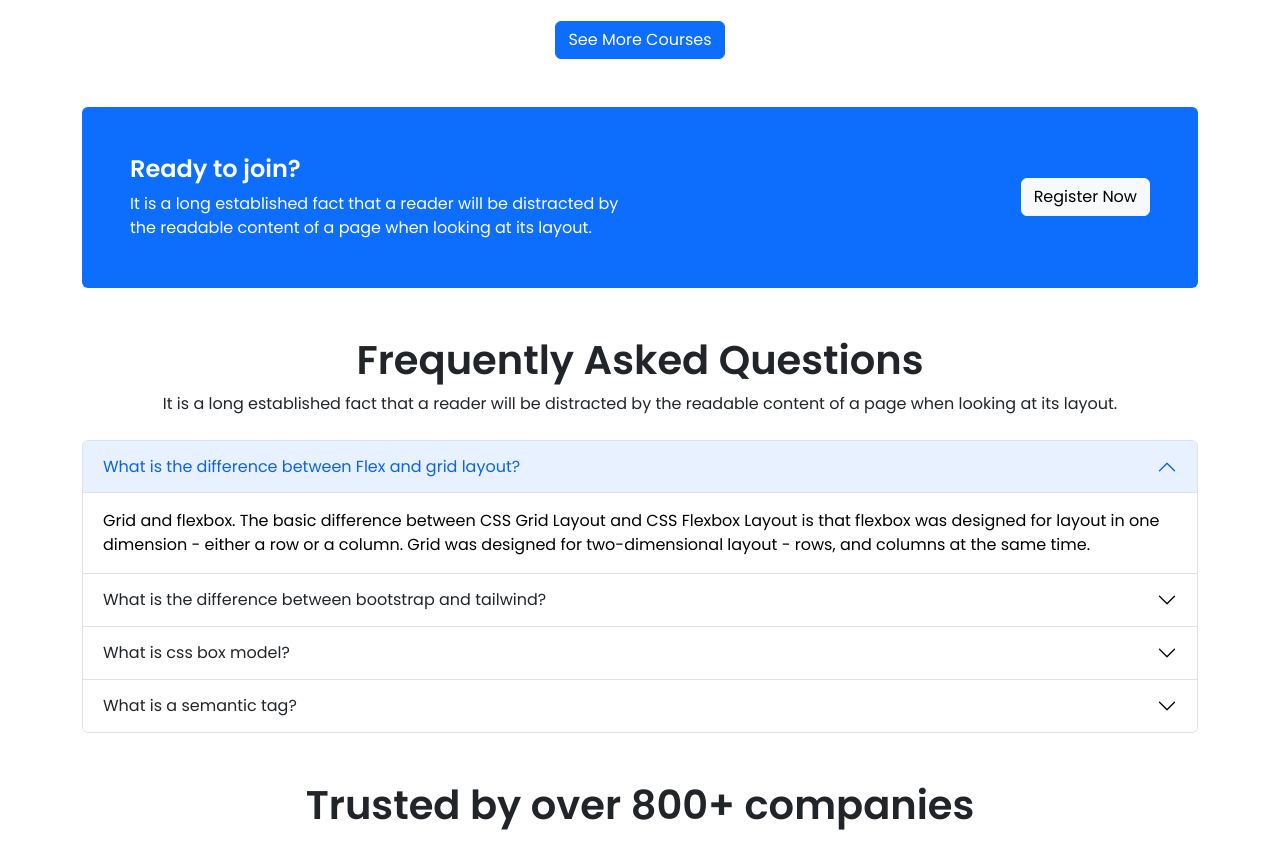
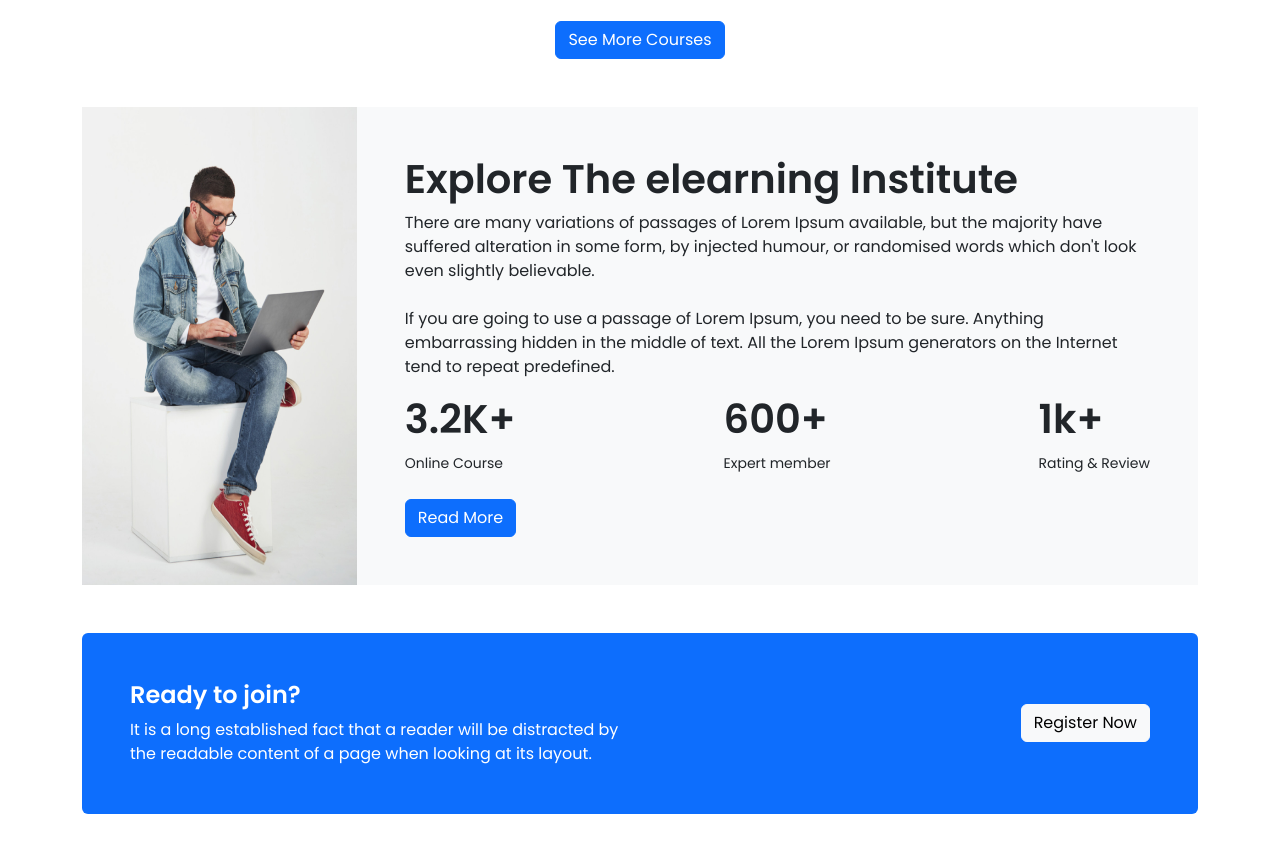
Before and after one commit to rokib2000/edTech-bootstrap, a plain HTML site: page index.html in a window 1280 px wide. Shown: the part 1595-2445 px from the top of the page. Drawn offline with nearby package versions, Linux system fonts and the light colour scheme.

Commit message:
added Explore elesrning section

```diff
--- a/index.html
+++ b/index.html
@@ -242,6 +242,37 @@
         </div>
       </section>
       <!-- Discover Our Popular Courses End -->
+      <!-- Explore Earning section start  -->
+      <section class="d-flex flex-column flex-lg-row align-content-lg-center my-4 my-lg-5">
+        <div class="">
+          <img src="images/working.png" class="img-fluid w-100 h-100" alt="" />
+        </div>
+        <div class="p-5 bg-light">
+          <h1 class="fw-semibold fs-1">Explore The elearning Institute</h1>
+          <p>
+            There are many variations of passages of Lorem Ipsum available, but the majority have suffered alteration in
+            some form, by injected humour, or randomised words which don't look even slightly believable. <br /><br />
+            If you are going to use a passage of Lorem Ipsum, you need to be sure. Anything embarrassing hidden in the
+            middle of text. All the Lorem Ipsum generators on the Internet tend to repeat predefined.
+          </p>
+          <div class="d-flex justify-content-between">
+            <div>
+              <h1 class="fw-semibold fs-1">3.2K+</h1>
+              <small>Online Course</small>
+            </div>
+            <div>
+              <h1 class="fw-semibold fs-1">600+</h1>
+              <small>Expert member</small>
+            </div>
+            <div>
+              <h1 class="fw-semibold fs-1">1k+</h1>
+              <small>Rating & Review</small>
+            </div>
+          </div>
+          <button type="button" class="btn btn-primary mt-4">Read More</button>
+        </div>
+      </section>
+      <!-- Explore Earning section end -->
       <!-- Ready to join start  -->
       <div class="bg-primary rounded my-4 my-lg-5">
         <div class="d-flex flex-column flex-lg-row justify-content-lg-between align-items-center p-5">
```
